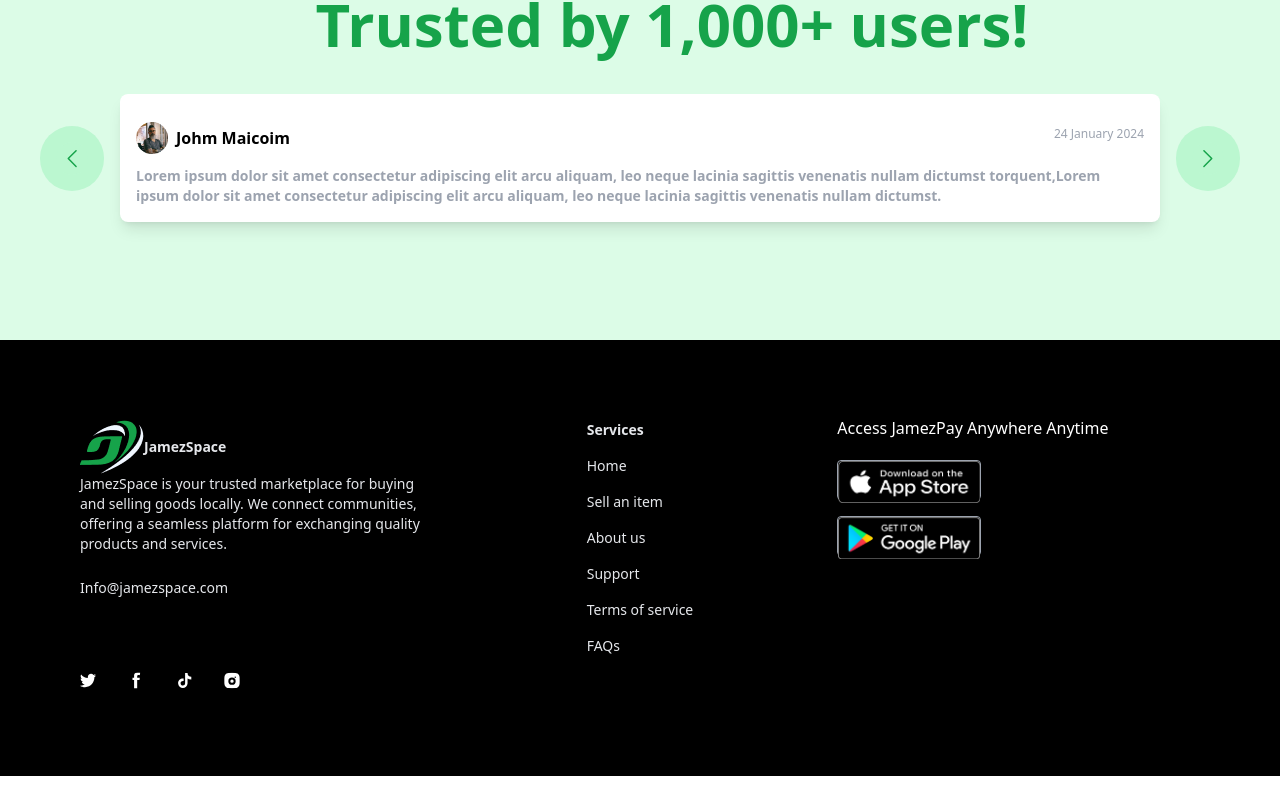
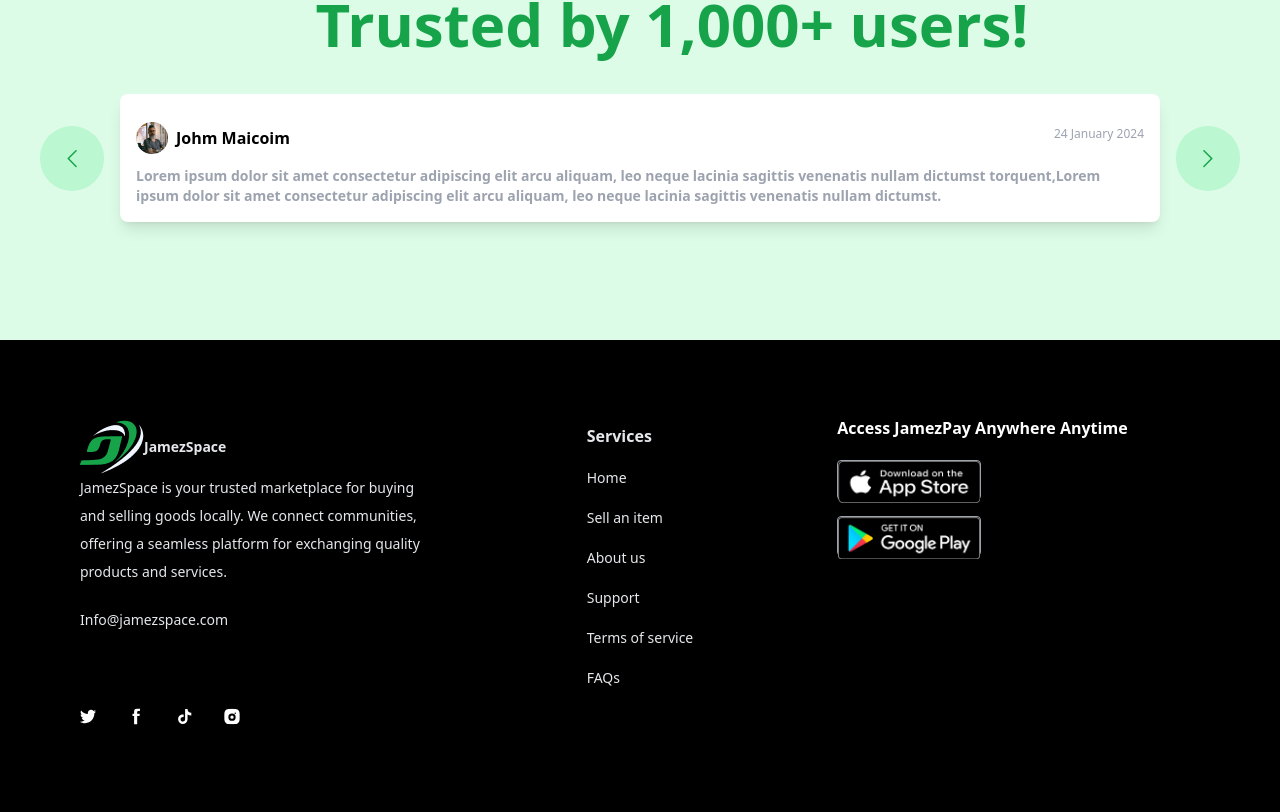
Before and after one commit to osh-la/jamezspace, a React (Vite) app: page / in a window 1280 px wide. Shown: the part 2700-3512 px from the top of the page. Before the commit the page ends 3476 px from the top, so only its background shows below. Built offline with nearby package versions, Linux system fonts and the light colour scheme.

Commit message:
worked on the footer size

```diff
--- a/src/components/footer.jsx
+++ b/src/components/footer.jsx
@@ -9,7 +9,8 @@ const Footer = () => {
             <img src={Logo} alt="JamezSpace logo" />
             <h1 className="font-bold">JamezSpace</h1>
           </div>
-          <p className='text-center md:text-start'>
+
+          <p className="text-center md:text-start text-sm font-normal font-['SF Pro Display'] leading-loose ">
             JamezSpace is your trusted marketplace for buying and selling goods locally. We connect communities, offering a seamless platform for exchanging quality products and services.
 
           </p>
@@ -18,8 +19,8 @@ const Footer = () => {
 
         <div className="col-span-1 ">
           <div className="flex  justify-center md:text-start">
-            <ul className="list-none pl-4 md:pl-0 space-y-4">
-              <h2 className='font-bold'>Services</h2>
+            <ul className="list-none pl-4 md:pl-0 space-y-3 font-light font-['SF Pro Display'] leading-loose">
+              <h2 className="text-base font-bold font-['SF Pro Display'] leading-loose" >Services</h2>
               <li><Link to="/">Home</Link></li>
               <li><a href="/">Sell an item</a></li>
               <li><a href="/">About us</a></li>
@@ -30,7 +31,7 @@ const Footer = () => {
           </div>
         </div>
         <div class="">
-          <div class="text-center md:text-start text-white text-base font-medium leading-none">
+          <div class="text-center md:text-start text-white text-base font-bold leading-none">
             Access JamezPay Anywhere Anytime
           </div>
           <div class="mt-6 flex flex-col items-center md:items-start">
```
